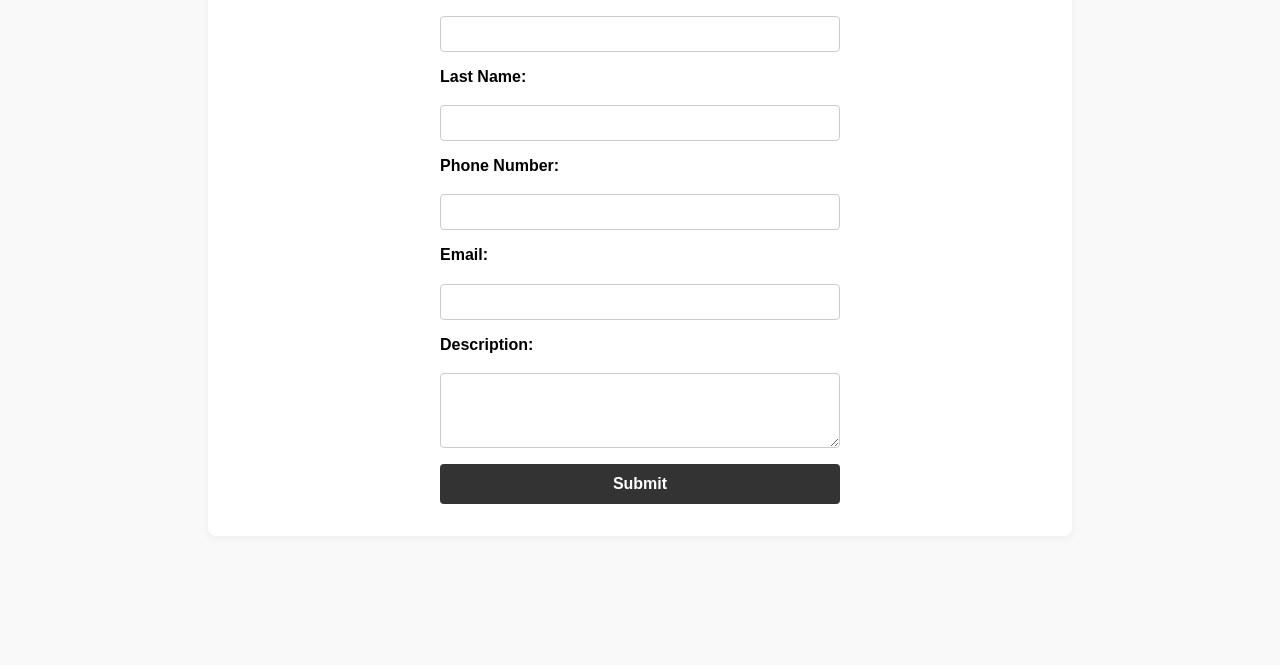
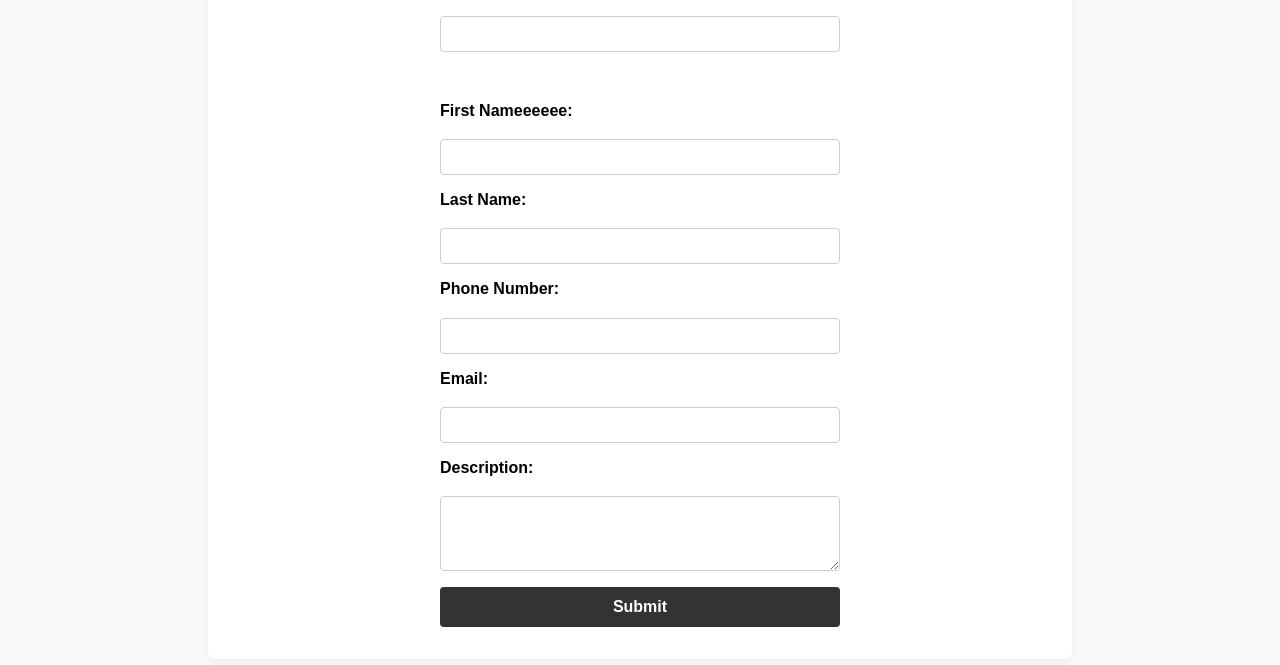
Before and after one commit to Srika2205/my-website, a plain HTML site: page contact.html in a window 1280 px wide. Shown: the part 199-864 px from the top of the page. Before the commit the page ends 800 px from the top, so only its background shows below. Drawn offline with Linux system fonts and the light colour scheme.

Commit message:
added one line

```diff
--- a/contact.html
+++ b/contact.html
@@ -21,6 +21,9 @@
         <form class="contact-form">
             <label for="firstName">First Name:</label>
             <input type="text" id="firstName" name="firstName" required>
+            <br>
+            <label for="firstName">First Nameeeeee:</label>
+            <input type="text" id="firstName" name="firstName" required>
 
             <label for="lastName">Last Name:</label>
             <input type="text" id="lastName" name="lastName" required>
```
